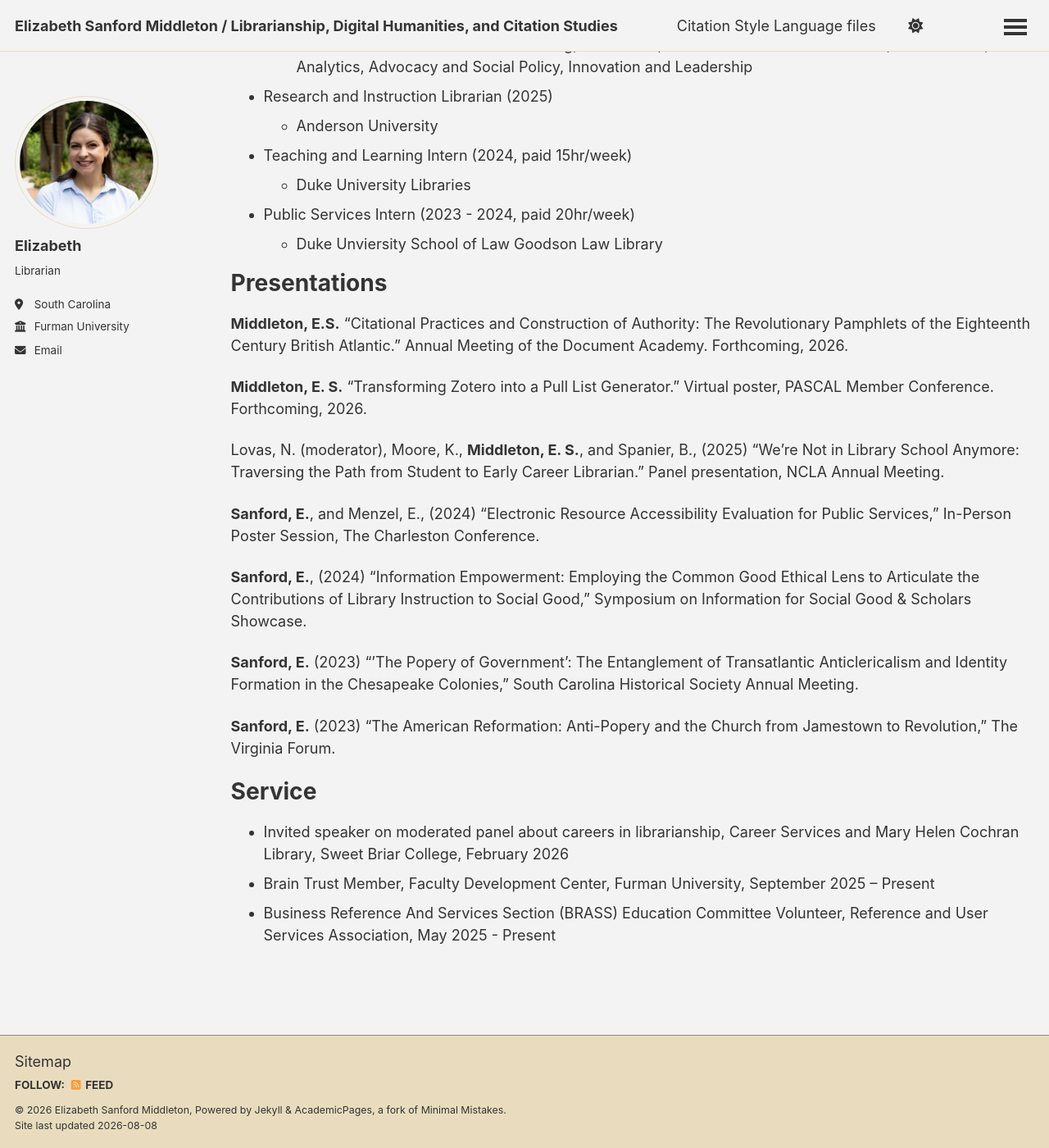
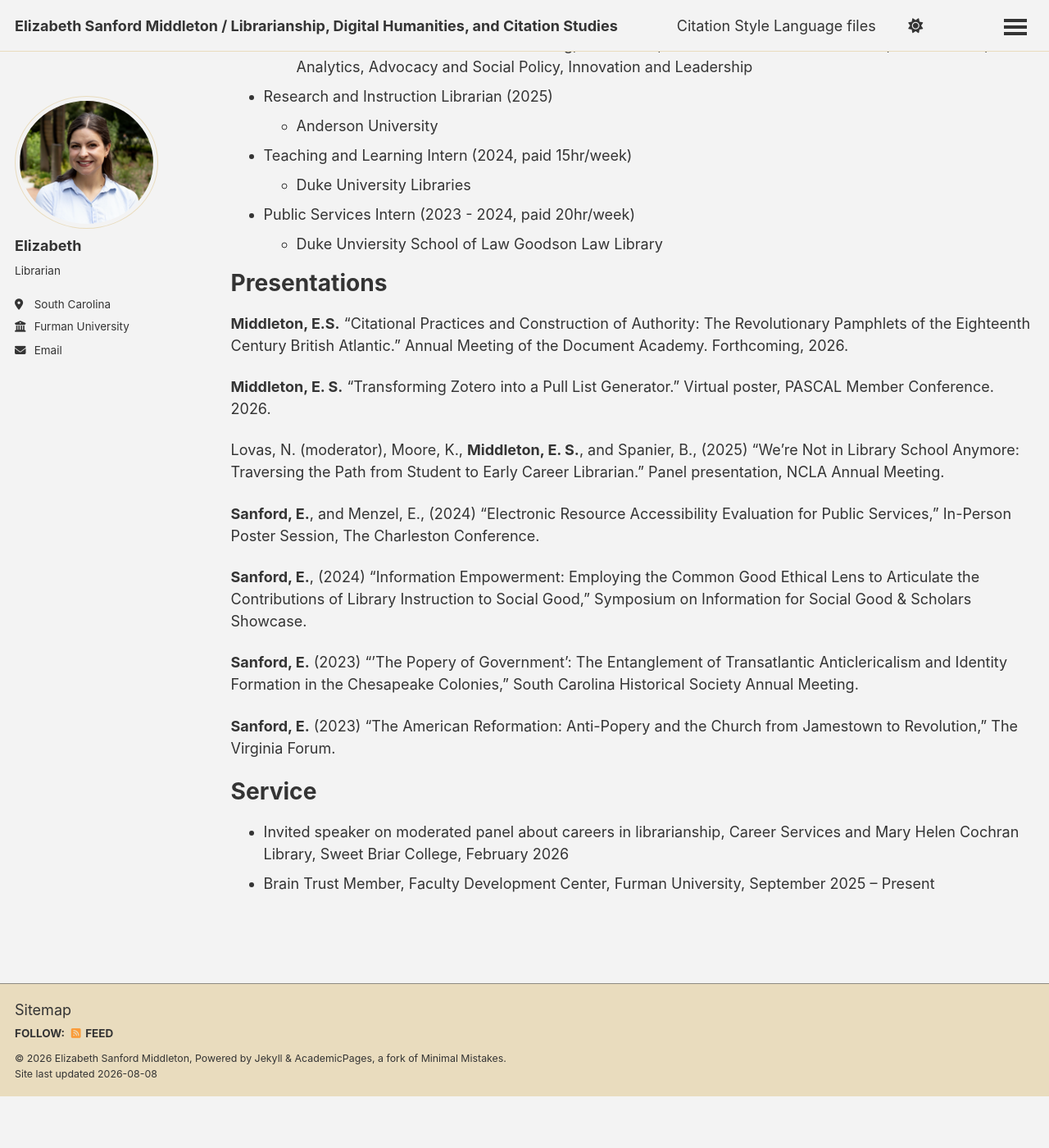
Before and after one commit to elizabethmiddletonlibrarian/site, a Jekyll site: the page built from _pages/cv.md, in a window 1280 px wide and 1400 px high, scrolled down 393 px. Shown: the whole window at 82% size. Built offline with Jekyll 4.4.1, drawn with Linux system fonts in a browser that asks for light colours; a script bundle is joined from its source files by our own code; library files that are not in the unit come from our copies; after the commit the page ends 1730 px from its top, so only the background shows below that.

Commit message:
Revise CV presentations and service entries
Updated presentation details and removed future tense for clarity.

```diff
--- a/_pages/cv.md
+++ b/_pages/cv.md
@@ -35,7 +35,7 @@ Presentations
 ======
 **Middleton, E.S.** “Citational Practices and Construction of Authority: The Revolutionary Pamphlets of the Eighteenth Century British Atlantic.” Annual Meeting of the Document Academy. Forthcoming, 2026.
 
-**Middleton, E. S.** “Transforming Zotero into a Pull List Generator.” Virtual poster, PASCAL Member Conference. Forthcoming, 2026.
+**Middleton, E. S.** “Transforming Zotero into a Pull List Generator.” Virtual poster, PASCAL Member Conference. 2026.
 
 Lovas, N. (moderator), Moore, K., **Middleton, E. S.**, and Spanier, B., (2025) "We’re Not in Library School Anymore: Traversing the Path from Student to Early Career Librarian.” Panel presentation, NCLA Annual Meeting.
 
@@ -53,4 +53,3 @@ Service
 ======
 * Invited speaker on moderated panel about careers in librarianship, Career Services and Mary Helen Cochran Library, Sweet Briar College, February 2026
 * Brain Trust Member, Faculty Development Center, Furman University, September 2025 – Present
-* Business Reference And Services Section (BRASS) Education Committee Volunteer, Reference and User Services Association, May 2025 - Present
```
